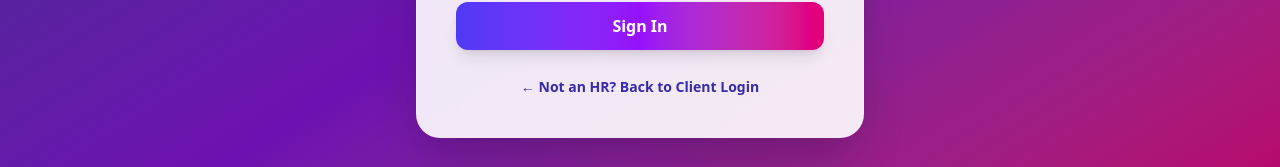
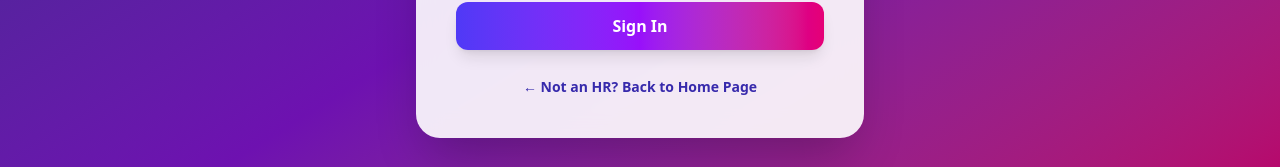
Before and after one commit to sumitkr0308/frontend-hrms, a React (Vite) app: page /hr/login in a window 1280 px wide. Shown: the part 494-661 px from the top of the page. Built offline with nearby package versions, Linux system fonts and the light colour scheme.

Commit message:
hr login fixed

```diff
--- a/src/pages/HRLogin.jsx
+++ b/src/pages/HRLogin.jsx
@@ -88,8 +88,8 @@ const HRLogin = () => {
                         </button>
                     </form>
                     <div className="text-center mt-6">
-                        <Link to="/client/login" className="text-sm text-indigo-800 hover:text-pink-600 font-semibold transition-colors">
-                            &larr; Not an HR? Back to Client Login
+                        <Link to="/" className="text-sm text-indigo-800 hover:text-pink-600 font-semibold transition-colors">
+                            &larr; Not an HR? Back to Home Page
                         </Link>
                     </div>
                 </div>
```
